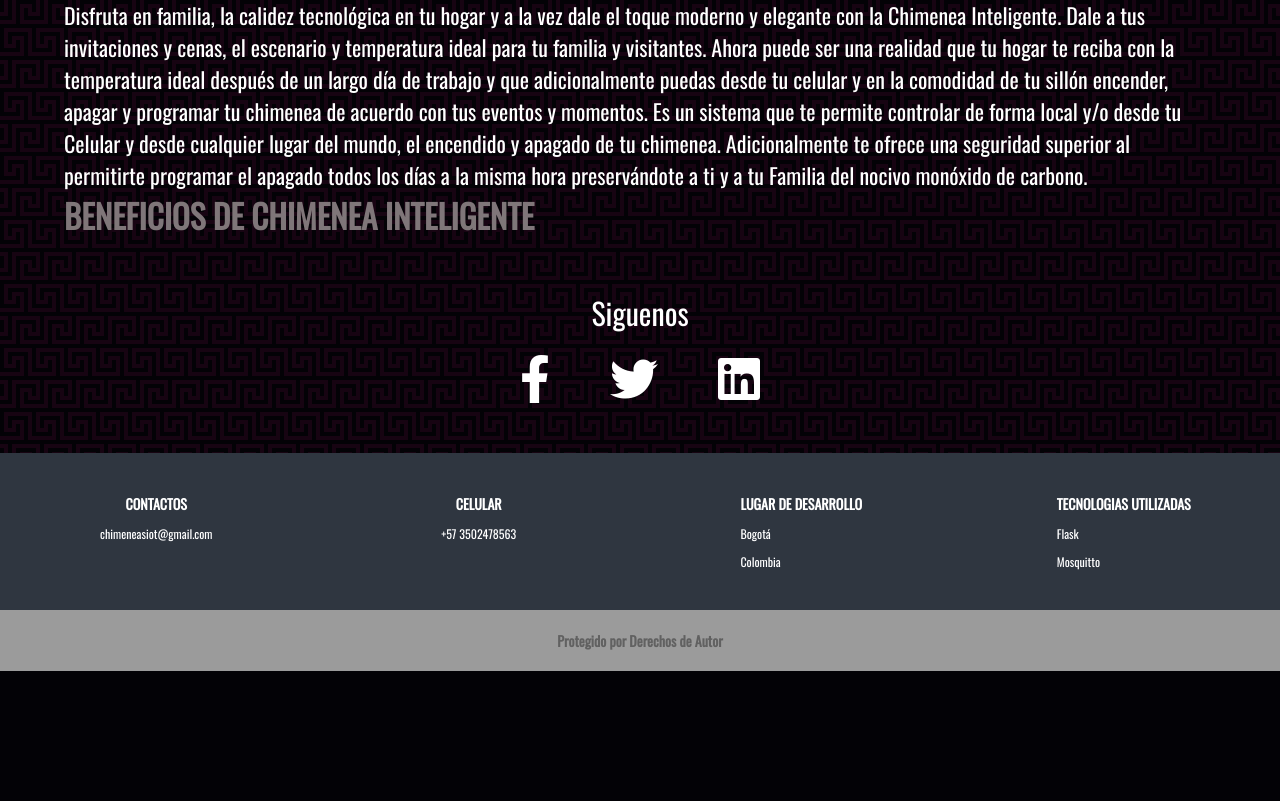
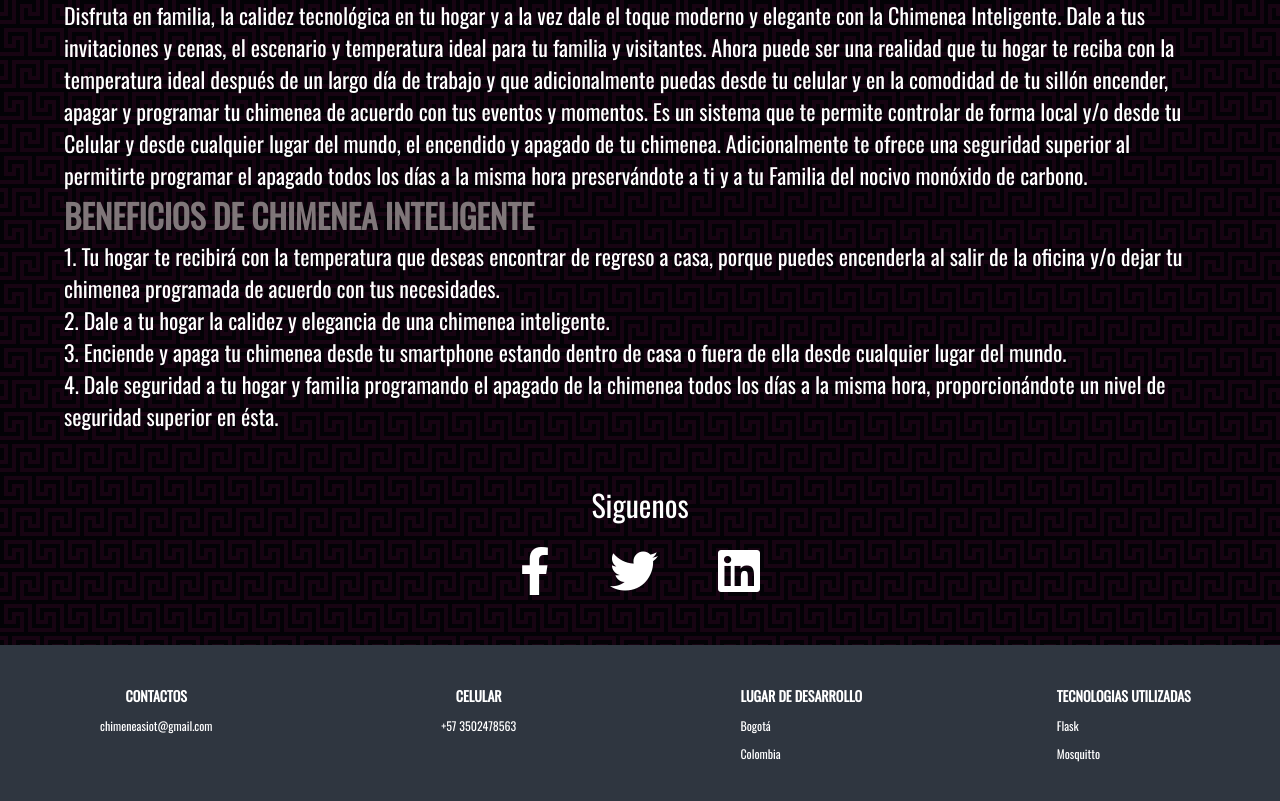
Before and after one commit to AndresCubidesC/Proyecto_Chimeneainteligente, a Flask app: page / in a window 1280 px wide. Shown: the part 552-1353 px from the top of the page. Before the commit the page ends 1223 px from the top, so only its background shows below. Run offline with Flask 2, Linux system fonts and the light colour scheme.

Commit message:
se agrego informacion de beneficios de tener chimenea inteligente

```diff
--- a/Software/pagina_web_flask/templates/index.html
+++ b/Software/pagina_web_flask/templates/index.html
@@ -73,13 +73,13 @@
             <p></p>
             <h2>BENEFICIOS DE CHIMENEA INTELIGENTE</h2>
             <p></p>
-            <p> </p>
+            <p>1. Tu hogar te recibirá con la temperatura que deseas encontrar de regreso a casa, porque puedes encenderla al salir de la oficina y/o dejar tu chimenea programada de acuerdo con tus necesidades. </p>
             <p></p>
-            <p>  </p>
+            <p>2. Dale a tu hogar la calidez y elegancia de una chimenea inteligente. </p>
             <p></p>
-            <p>  </p>
+            <p>3. Enciende y apaga tu chimenea desde tu smartphone estando dentro de casa o fuera de ella desde cualquier lugar del mundo.  </p>
             <p></p>
-            <p>   </p>
+            <p>4. Dale seguridad a tu hogar y familia programando el apagado de la chimenea todos los días a la misma hora, proporcionándote un nivel de seguridad superior en ésta.   </p>
 
         </section>
 
```
